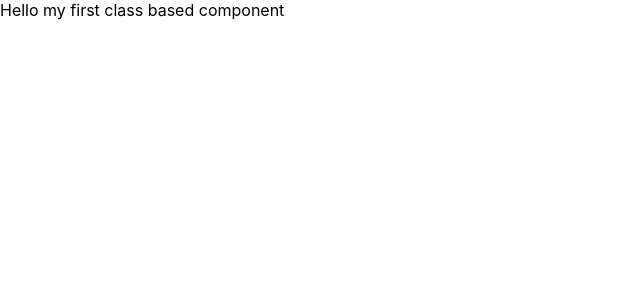
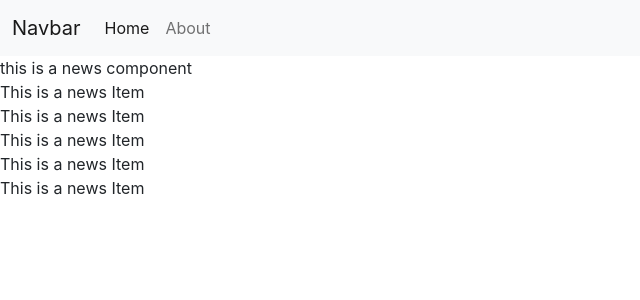
Before and after one commit to M-Yousuf123/newsapp-react, a React (Create React App) app: page / in a window 1280 px wide. Shown: the top 300 px of the page, without its empty margins (0-640 px from the left). Built offline with nearby package versions, Linux system fonts and the light colour scheme.

Commit message:
lecture2

```diff
--- a/public/index.html
+++ b/public/index.html
@@ -7,7 +7,7 @@
     <meta name="theme-color" content="#000000" />
     <meta
       name="description"
-      content="Web site created using create-react-app"
+      content="NewsMonkey is a free new app which provides you daily news"
     />
     <link rel="apple-touch-icon" href="%PUBLIC_URL%/logo192.png" />
     <!--
@@ -15,6 +15,7 @@
       user's mobile device or desktop. See https://developers.google.com/web/fundamentals/web-app-manifest/
     -->
     <link rel="manifest" href="%PUBLIC_URL%/manifest.json" />
+    <link href="https://cdn.jsdelivr.net/npm/bootstrap@5.0.2/dist/css/bootstrap.min.css" rel="stylesheet" integrity="sha384-EVSTQN3/azprG1Anm3QDgpJLIm9Nao0Yz1ztcQTwFspd3yD65VohhpuuCOmLASjC" crossorigin="anonymous">
     <!--
       Notice the use of %PUBLIC_URL% in the tags above.
       It will be replaced with the URL of the `public` folder during the build.
@@ -24,7 +25,7 @@
       work correctly both with client-side routing and a non-root public URL.
       Learn how to configure a non-root public URL by running `npm run build`.
     -->
-    <title>React App</title>
+    <title>NewsMonkey - Get daily news free!</title>
   </head>
   <body>
     <noscript>You need to enable JavaScript to run this app.</noscript>
@@ -39,5 +40,7 @@
       To begin the development, run `npm start` or `yarn start`.
       To create a production bundle, use `npm run build` or `yarn build`.
     -->
+    <script src="https://cdn.jsdelivr.net/npm/@popperjs/core@2.9.2/dist/umd/popper.min.js" integrity="sha384-IQsoLXl5PILFhosVNubq5LC7Qb9DXgDA9i+tQ8Zj3iwWAwPtgFTxbJ8NT4GN1R8p" crossorigin="anonymous"></script>
+<script src="https://cdn.jsdelivr.net/npm/bootstrap@5.0.2/dist/js/bootstrap.min.js" integrity="sha384-cVKIPhGWiC2Al4u+LWgxfKTRIcfu0JTxR+EQDz/bgldoEyl4H0zUF0QKbrJ0EcQF" crossorigin="anonymous"></script>
   </body>
 </html>
--- a/src/App.js
+++ b/src/App.js
@@ -1,10 +1,13 @@
 import React,{Component} from "react";
+import NavBar from "./components/NavBar";
+import News from "./components/News";
 
 class App extends Component{
   render(){
     return(
       <div>
-        Hello my first class based component
+        <NavBar/>
+        <News/>
       </div>
     )
   }
--- /dev/null
+++ b/src/components/NavBar.js
@@ -0,0 +1,30 @@
+import React, {Component} from "react";
+
+class NavBar extends Component{
+    render(){
+        return (
+            <div>
+         <nav className="navbar navbar-expand-lg navbar-light bg-light">
+  <div className="container-fluid">
+    <a className="navbar-brand" href="/">Navbar</a>
+    <button className="navbar-toggler" type="button" data-bs-toggle="collapse" data-bs-target="#navbarSupportedContent" aria-controls="navbarSupportedContent" aria-expanded="false" aria-label="Toggle navigation">
+      <span className="navbar-toggler-icon"></span>
+    </button>
+    <div className="collapse navbar-collapse" id="navbarSupportedContent">
+      <ul className="navbar-nav me-auto mb-2 mb-lg-0">
+        <li className="nav-item">
+          <a className="nav-link active" aria-current="page" href="/">Home</a>
+        </li>
+        <li className="nav-item">
+          <a className="nav-link" href="/about">About</a>
+        </li>
+      </ul>
+    </div>
+  </div>
+</nav>
+            </div>
+        )
+    }
+}
+
+export default NavBar;
--- /dev/null
+++ b/src/components/News.js
@@ -0,0 +1,19 @@
+import React, { Component } from 'react'
+import NewsItem from './NewsItem'
+
+class News extends Component {
+  render() {
+    return (
+      <div>
+        this is a news component
+        <NewsItem/>
+        <NewsItem/>
+        <NewsItem/>
+        <NewsItem/>
+        <NewsItem/>
+      </div>
+    )
+  }
+}
+
+export default News
--- /dev/null
+++ b/src/components/NewsItem.js
@@ -0,0 +1,13 @@
+import React, { Component } from 'react'
+
+ class NewsItem extends Component {
+  render() {
+    return (
+      <div>
+          This is a news Item
+      </div>
+    )
+  }
+}
+
+export default NewsItem
```
